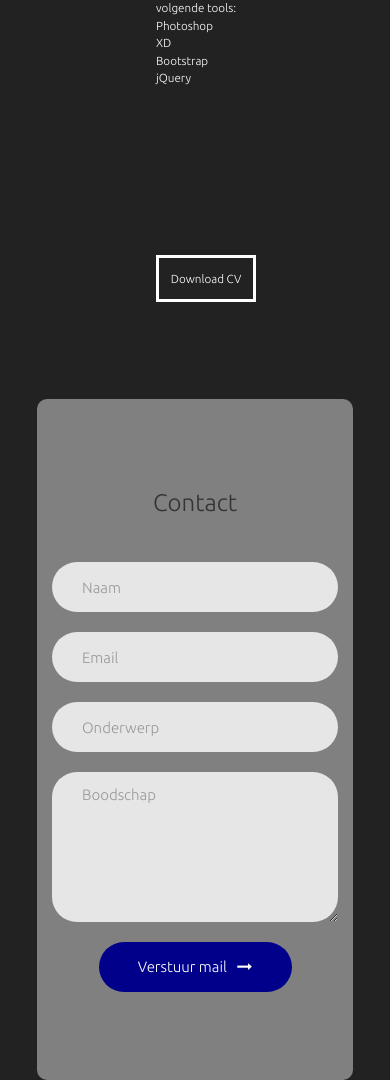
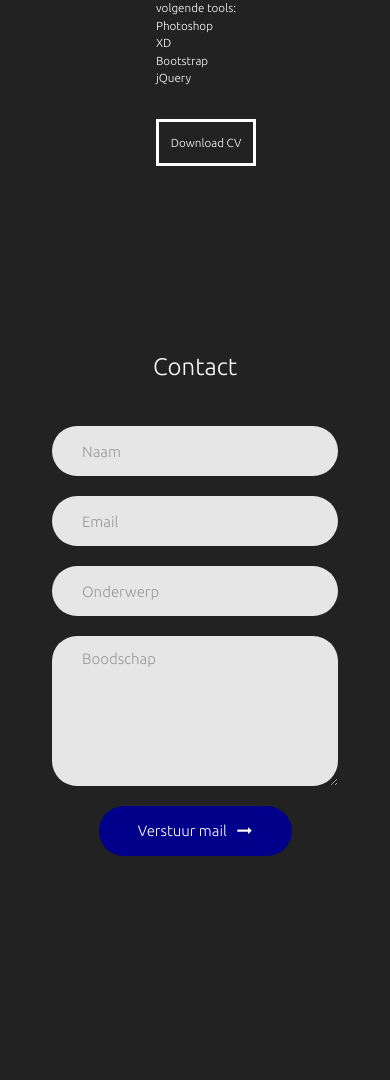
Before and after one commit to ruvu007/Portfolio, a plain HTML site: page index.html in a window 390 px wide. Shown: the part 3382-4462 px from the top of the page. After the commit the page ends 4408 px from the top, so only its background shows below. Drawn offline with nearby package versions, Linux system fonts and the light colour scheme.

Commit message:
Add files via upload

```diff
--- a/css/featherlight.css
+++ b/css/featherlight.css
@@ -60,8 +60,8 @@ html.with-featherlight {
 	border-bottom: 25px solid transparent;
 
 	/* dimensions: handling large content */
-	margin-left: 5%;
-	margin-right: 5%;
+	margin-left: 20%;
+	margin-right: 20%;
 	max-height: 95%;
 
 	/* styling */
--- a/css/main.css
+++ b/css/main.css
@@ -135,7 +135,6 @@ iframe {
 }
 
 .container-contact1 {
-  background: gray;
   border-radius: 10px;
   overflow: hidden;
 
@@ -171,7 +170,7 @@ iframe {
 .contact1-form-title {
   display: block;
   font-size: 24px;
-  color: #333333;
+  color: white;
   line-height: 1.2;
   text-align: center;
   padding-bottom: 44px;
--- a/css/style.css
+++ b/css/style.css
@@ -176,7 +176,7 @@ header {
 
 .cv {
   color: white;
-  margin-top: 10.5rem;
+  margin-top: 9rem;
   padding: 1em;
   border-style: solid;
 }
@@ -202,4 +202,7 @@ header {
     padding-right: 1rem;
     font-size: 3vw;
   }
+  .cv {
+    margin-top: 2rem;
+  }
 }
```
